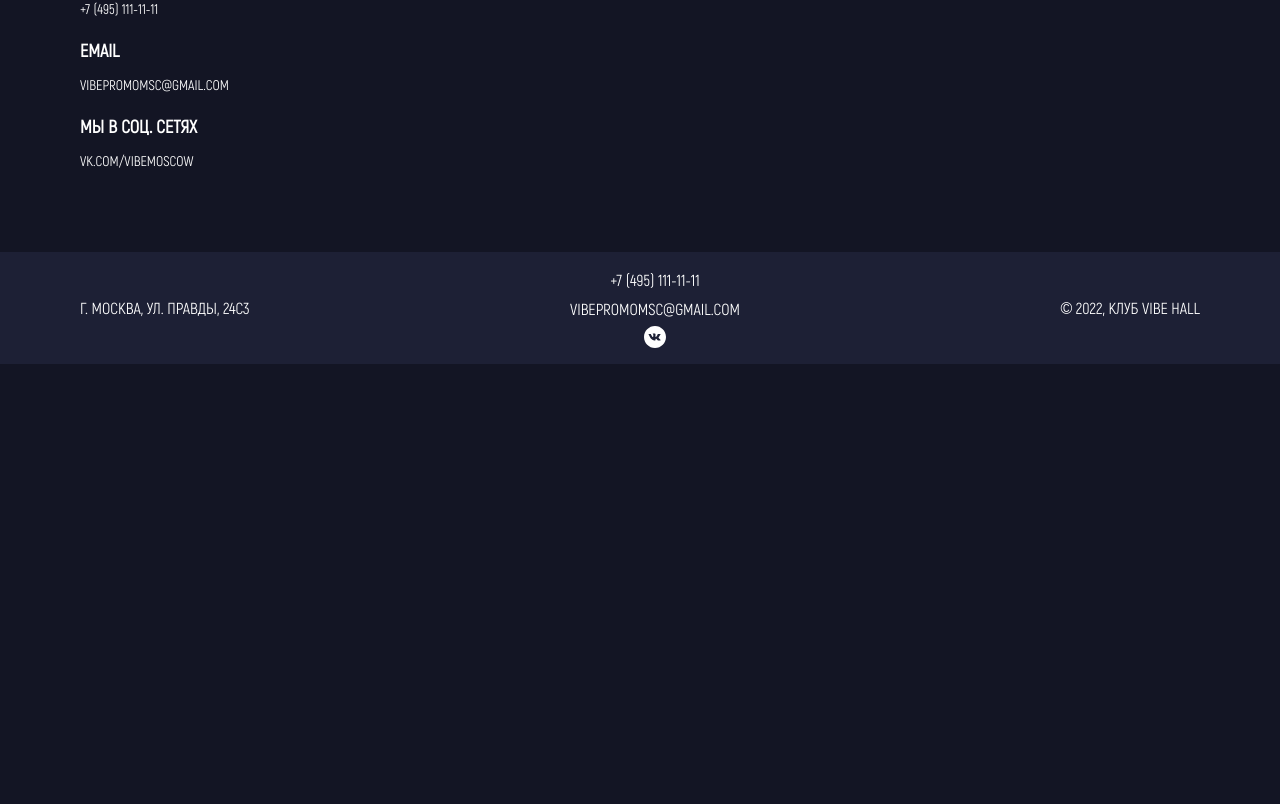
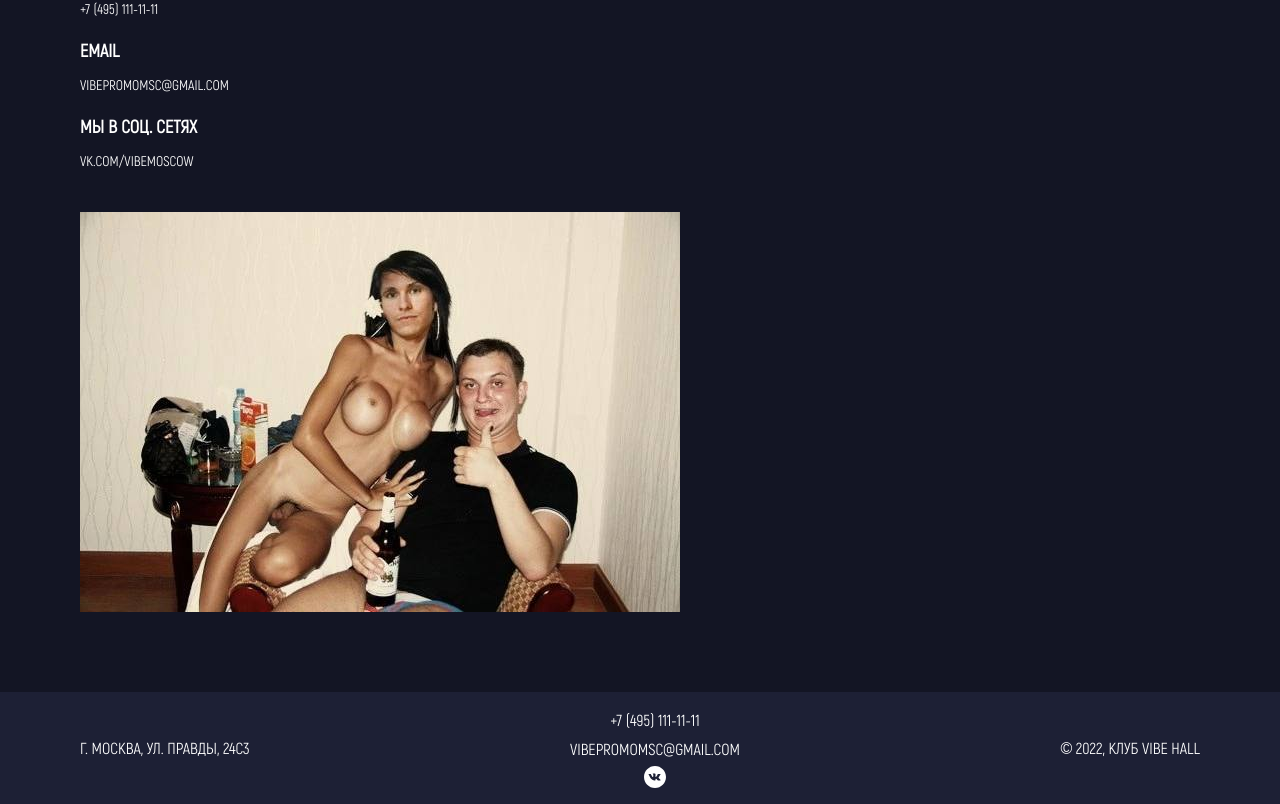
Before and after one commit to alex-androv/vibe, a Vue app: page /contacts in a window 1280 px wide. Shown: the part 530-1334 px from the top of the page. Before the commit the page ends 894 px from the top, so only its background shows below. Built offline with nearby package versions, Linux system fonts and the light colour scheme.

Commit message:
kalodya img

```diff
--- a/src/views/Contacts.vue
+++ b/src/views/Contacts.vue
@@ -19,5 +19,8 @@
         <a class="uppercase text-sm font-medium" href="https://vk.com/vibemoscow" target="blank">vk.com/vibemoscow</a>
       </div>
     </div>
+    <div class="mt-10">
+      <img src="@/assets/img/kal.jpg" >
+    </div>
   </div>
 </template>
```
Also changed, not shown: src/assets/img/kal.jpg (added).
